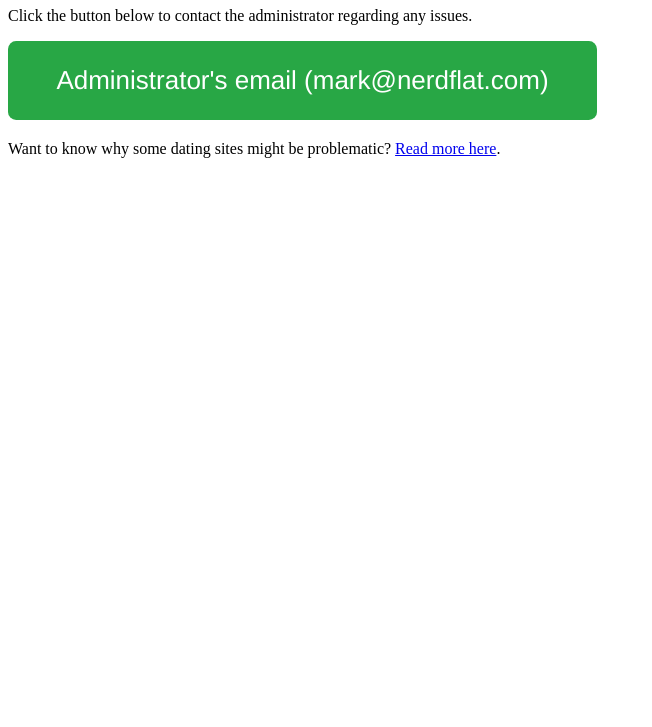
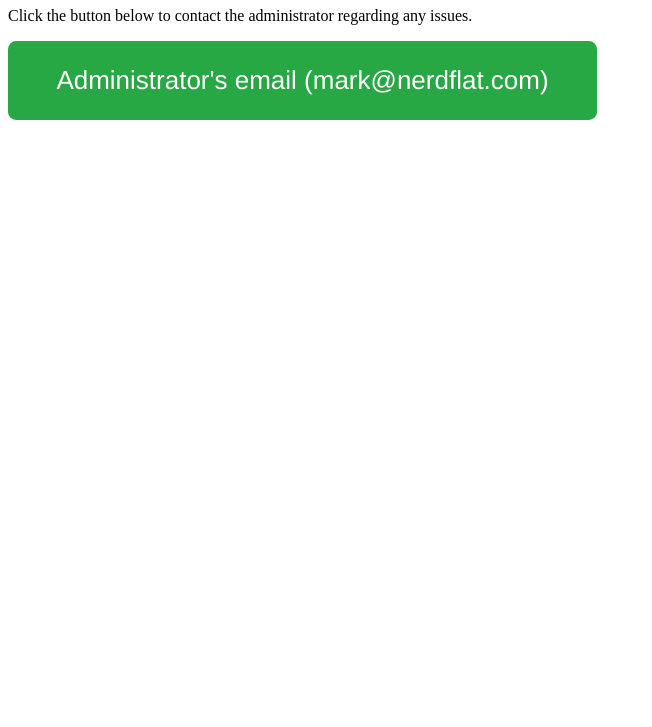
Before and after one commit to gh-markt/www, a plain HTML site: page docs/index.html in a window 1280 px wide. Shown: the part 73-800 px from the top of the page, without its empty margins (0-652 px from the left). Drawn offline with Linux system fonts and the light colour scheme.

Commit message:
Update index.html

```diff
--- a/docs/index.html
+++ b/docs/index.html
@@ -14,8 +14,5 @@
     <a href="mailto:mark@nerdflat.com?subject=Administor%20email%20contact">
         <img src="admin-email.png" alt="Contact Admin" title="+1 (778) 652-3347">
     </a>
-
-    <!-- Link to perspective.html -->
-    <p>Want to know why some dating sites might be problematic? <a href="perspective.html">Read more here</a>.</p>
 </body>
 </html>
```
